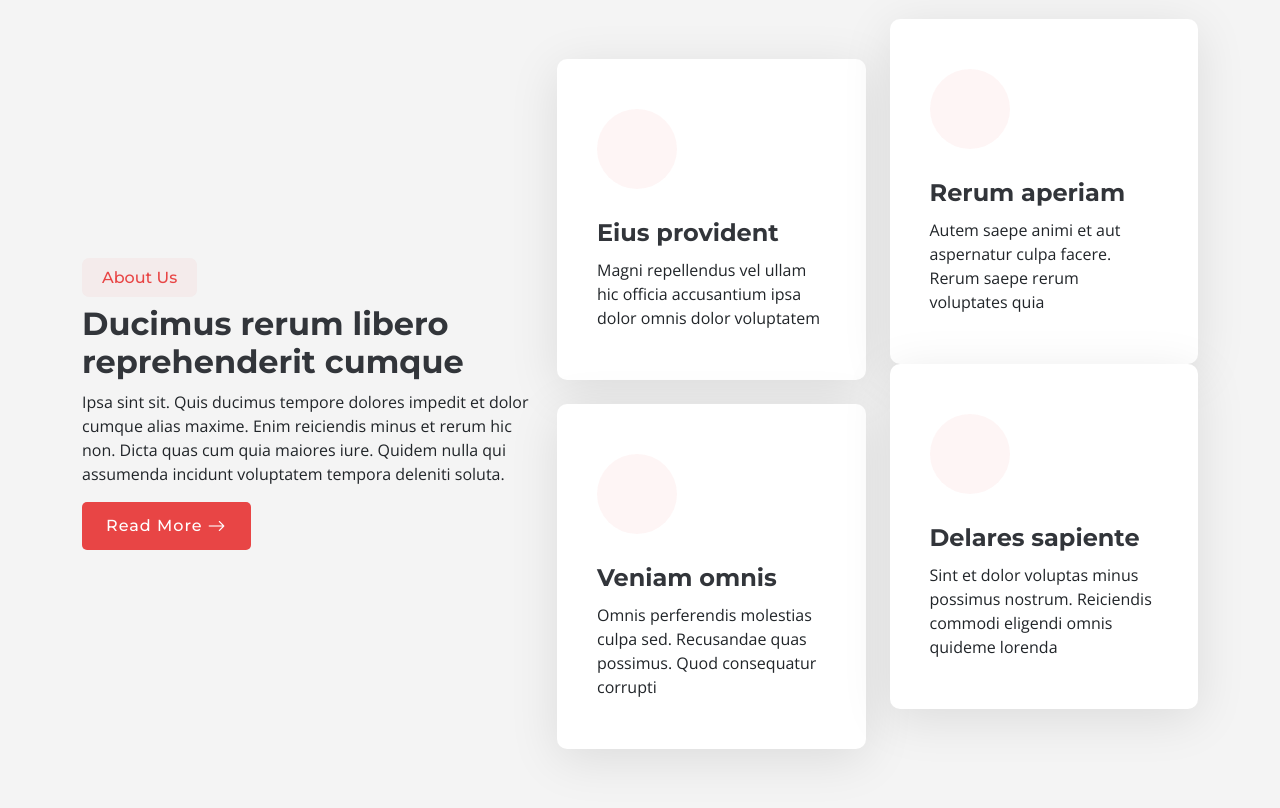
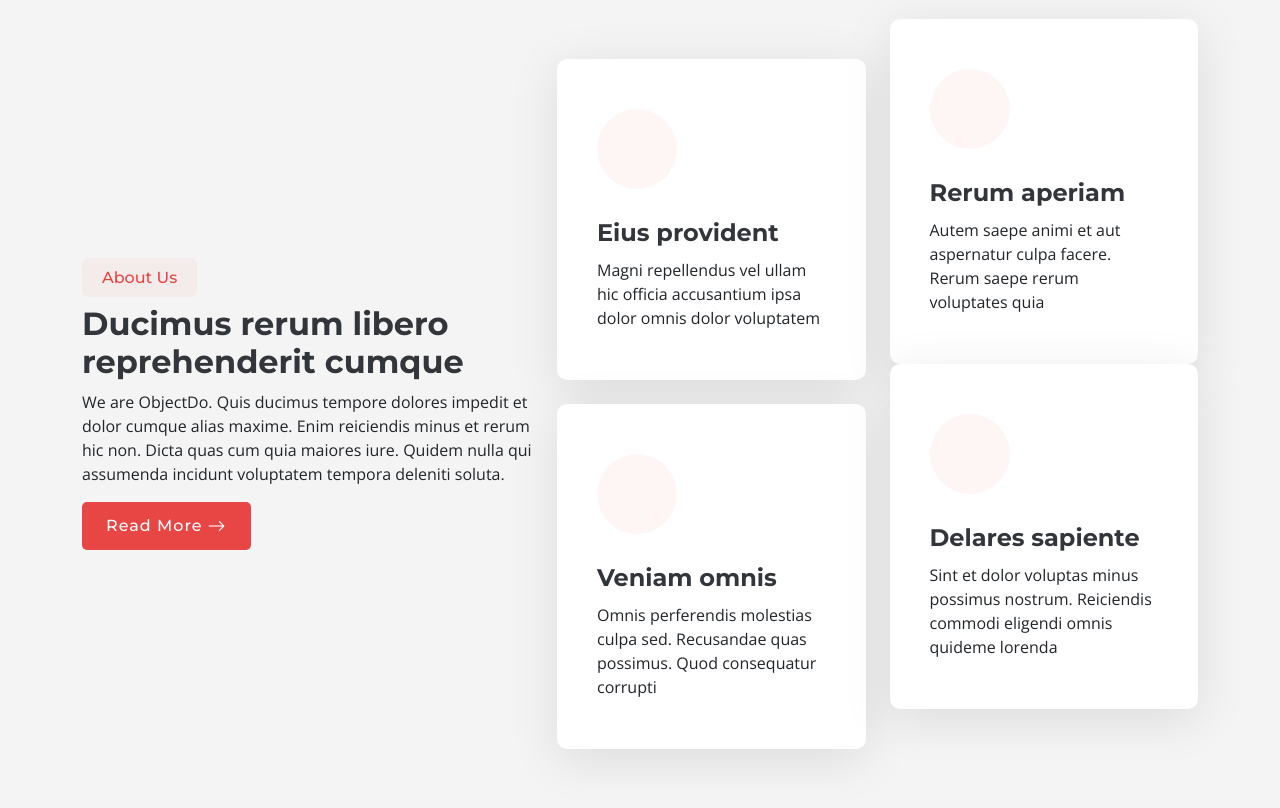
Before and after one commit to Dmonk204/ObjectDo, a Django app: page / in a window 1280 px wide. Shown: the part 641-1449 px from the top of the page. Run offline with Django 5.2, Linux system fonts and the light colour scheme; some libraries are stand-ins or nearby versions.

Commit message:
test commit

```diff
--- a/base/templates/base/index.html
+++ b/base/templates/base/index.html
@@ -34,7 +34,7 @@
           <div class="col-xl-5 content">
             <h3>About Us</h3>
             <h2>Ducimus rerum libero reprehenderit cumque</h2>
-            <p>Ipsa sint sit. Quis ducimus tempore dolores impedit et dolor cumque alias maxime. Enim reiciendis minus et rerum hic non. Dicta quas cum quia maiores iure. Quidem nulla qui assumenda incidunt voluptatem tempora deleniti soluta.</p>
+            <p>We are ObjectDo. Quis ducimus tempore dolores impedit et dolor cumque alias maxime. Enim reiciendis minus et rerum hic non. Dicta quas cum quia maiores iure. Quidem nulla qui assumenda incidunt voluptatem tempora deleniti soluta.</p>
             <a href="about.html" class="read-more"><span>Read More</span><i class="bi bi-arrow-right"></i></a>
           </div>
 
```
